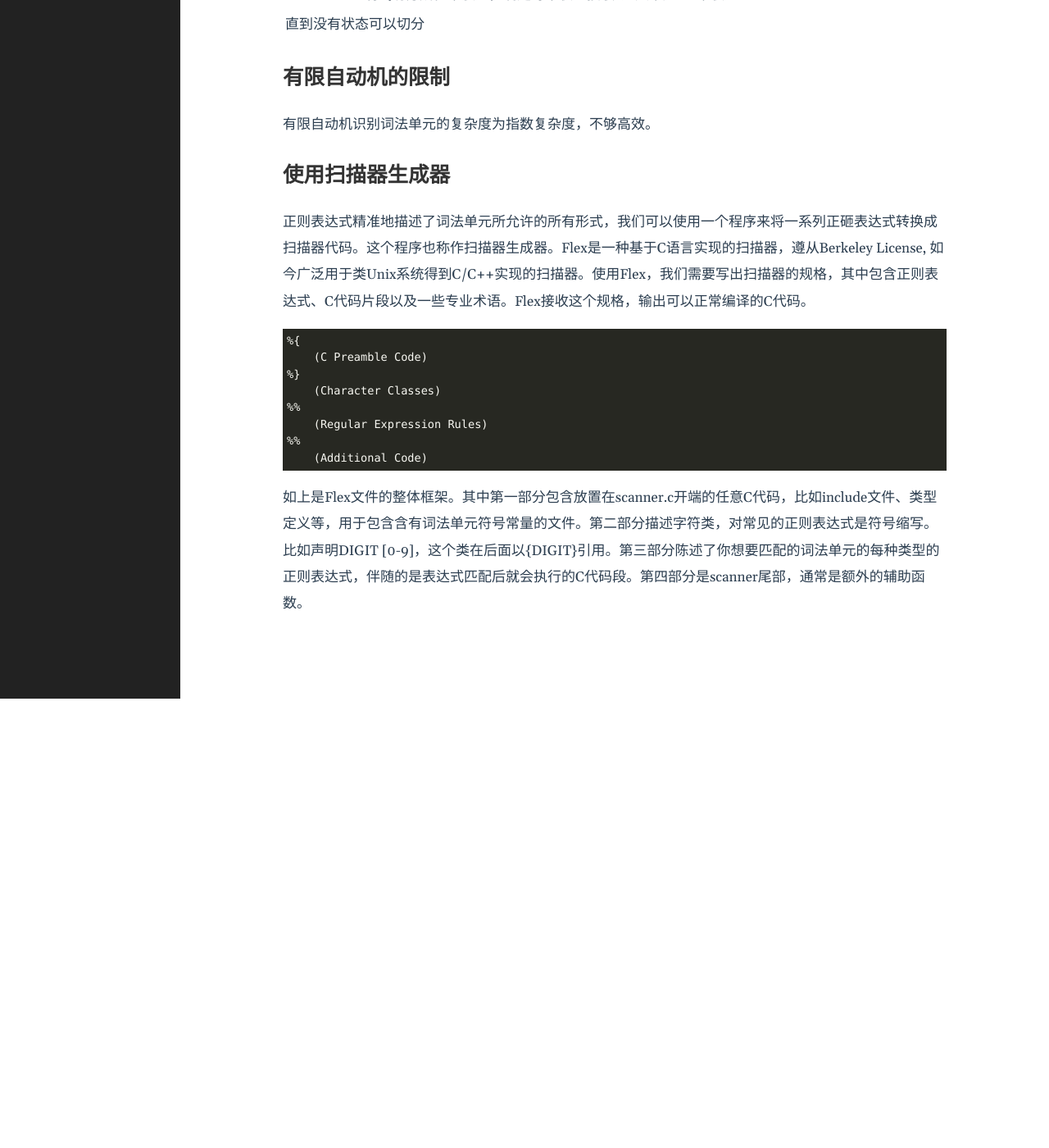
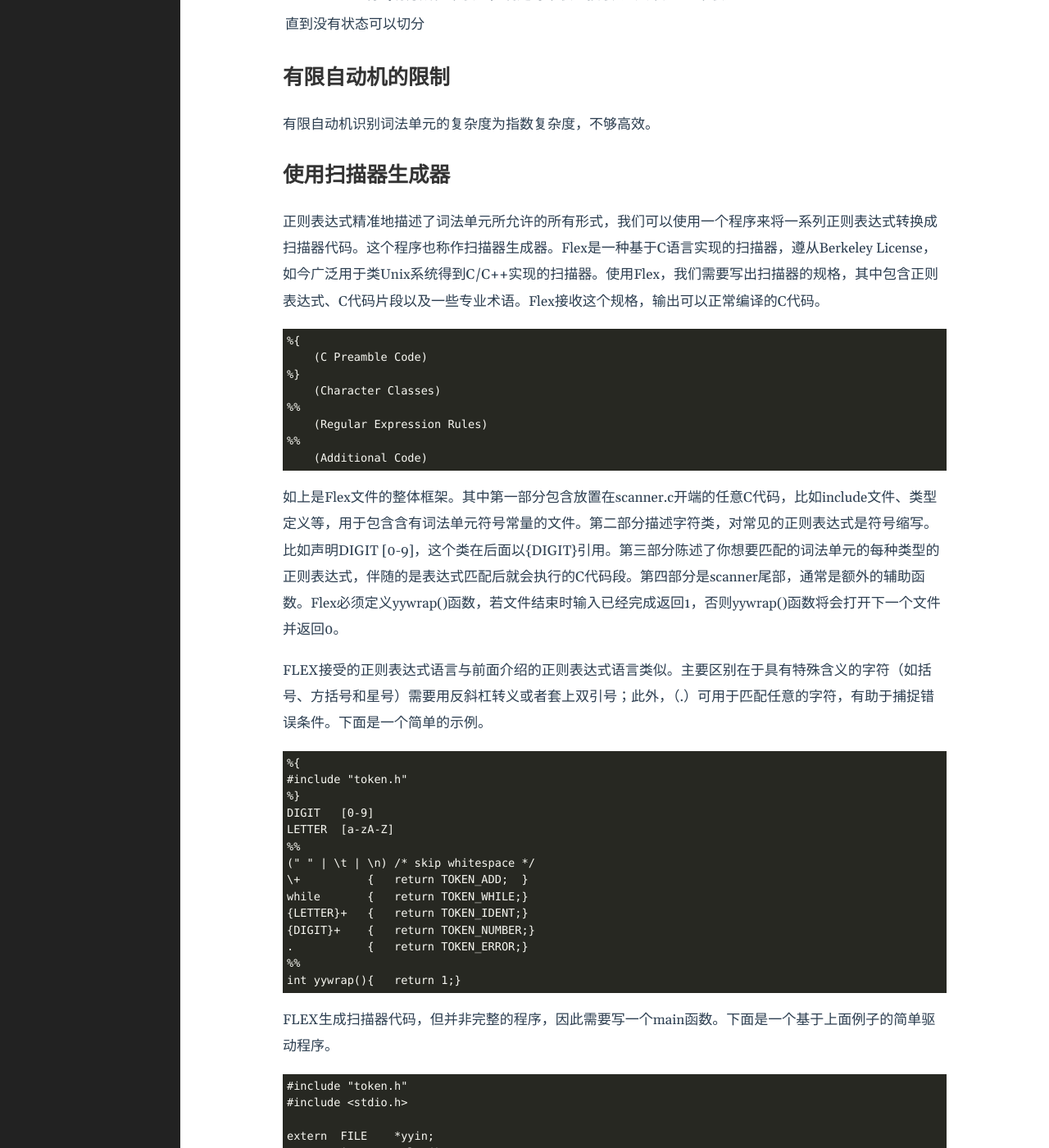
Before and after one commit to cangye-ma/cangye-ma.github.io, a Jekyll site: the page built from _posts/2023-04-29-Scanning-compilerbook.md, in a window 1280 px wide and 1400 px high, scrolled down 7638 px. Shown: the whole window at 82% size. Built offline with Jekyll 4.4.1, drawn with Linux system fonts in a browser that asks for light colours; formulas are drawn with MathJax 3; before the commit the page ends 8496 px from its top, so only the background shows below that; some of the changed text lies outside the part shown.

Commit message:
update scanning post

````diff
--- a/_posts/2023-04-29-Scanning-compilerbook.md
+++ b/_posts/2023-04-29-Scanning-compilerbook.md
@@ -250,7 +250,7 @@ flowchart LR
 有限自动机识别词法单元的复杂度为指数复杂度，不够高效。
 
 ## 使用扫描器生成器
-正则表达式精准地描述了词法单元所允许的所有形式，我们可以使用一个程序来将一系列正砸表达式转换成扫描器代码。这个程序也称作扫描器生成器。Flex是一种基于C语言实现的扫描器，遵从Berkeley License, 如今广泛用于类Unix系统得到C/C++实现的扫描器。使用Flex，我们需要写出扫描器的规格，其中包含正则表达式、C代码片段以及一些专业术语。Flex接收这个规格，输出可以正常编译的C代码。
+正则表达式精准地描述了词法单元所允许的所有形式，我们可以使用一个程序来将一系列正则表达式转换成扫描器代码。这个程序也称作扫描器生成器。Flex是一种基于C语言实现的扫描器，遵从Berkeley License， 如今广泛用于类Unix系统得到C/C++实现的扫描器。使用Flex，我们需要写出扫描器的规格，其中包含正则表达式、C代码片段以及一些专业术语。Flex接收这个规格，输出可以正常编译的C代码。
 
 ```
 %{
@@ -263,4 +263,65 @@ flowchart LR
     (Additional Code)
 ```
 
-如上是Flex文件的整体框架。其中第一部分包含放置在scanner.c开端的任意C代码，比如include文件、类型定义等，用于包含含有词法单元符号常量的文件。第二部分描述字符类，对常见的正则表达式是符号缩写。比如声明DIGIT [0-9]，这个类在后面以{DIGIT}引用。第三部分陈述了你想要匹配的词法单元的每种类型的正则表达式，伴随的是表达式匹配后就会执行的C代码段。第四部分是scanner尾部，通常是额外的辅助函数。
+如上是Flex文件的整体框架。其中第一部分包含放置在scanner.c开端的任意C代码，比如include文件、类型定义等，用于包含含有词法单元符号常量的文件。第二部分描述字符类，对常见的正则表达式是符号缩写。比如声明DIGIT [0-9]，这个类在后面以{DIGIT}引用。第三部分陈述了你想要匹配的词法单元的每种类型的正则表达式，伴随的是表达式匹配后就会执行的C代码段。第四部分是scanner尾部，通常是额外的辅助函数。Flex必须定义yywrap()函数，若文件结束时输入已经完成返回1，否则yywrap()函数将会打开下一个文件并返回0。
+
+FLEX接受的正则表达式语言与前面介绍的正则表达式语言类似。主要区别在于具有特殊含义的字符（如括号、方括号和星号）需要用反斜杠转义或者套上双引号；此外，（.）可用于匹配任意的字符，有助于捕捉错误条件。下面是一个简单的示例。
+
+```
+%{
+#include "token.h"
+%}
+DIGIT   [0-9]
+LETTER  [a-zA-Z]
+%%
+(" " | \t | \n) /* skip whitespace */
+\+          {   return TOKEN_ADD;  }
+while       {   return TOKEN_WHILE;}
+{LETTER}+   {   return TOKEN_IDENT;}
+{DIGIT}+    {   return TOKEN_NUMBER;}
+.           {   return TOKEN_ERROR;}
+%%
+int yywrap(){   return 1;}
+```
+
+FLEX生成扫描器代码，但并非完整的程序，因此需要写一个main函数。下面是一个基于上面例子的简单驱动程序。
+
+```
+#include "token.h"
+#include <stdio.h>
+
+extern  FILE    *yyin;
+extern  int     yylex();
+extern  char    *yytext;
+
+int main()
+{
+    yyin = fopen("program.c", "r");
+    if(!yyin)
+    {
+        printf("could not open program.c\n");
+        return 1;
+    }
+
+    while(1)
+    {
+        token_t t = yylex();
+        if (t == TOKEN_EOF) break;
+        printf(token: %d text: %s\n", t, yytext);
+    }
+}
+```
+
+上面是main.c文件的内容，下面是token.h文件的内容。
+
+```
+typedef enum
+{
+    TOKEN_EOF = 0,
+    TOKEN_WHILE,
+    TOKEN_ADD,
+    TOKEN_IDENT,
+    TOKEN_NUMBER,
+    TOKEN_ERROR
+} token_t;
+```
````
